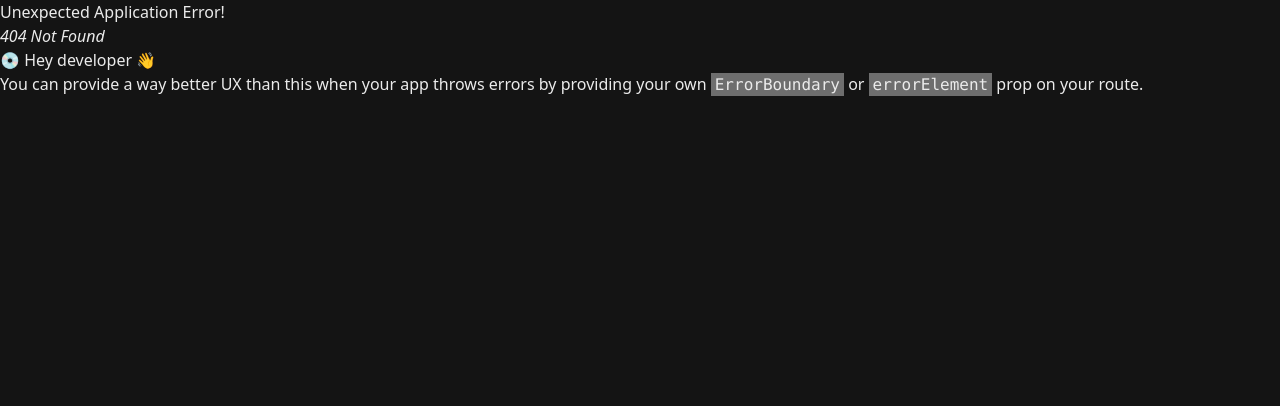
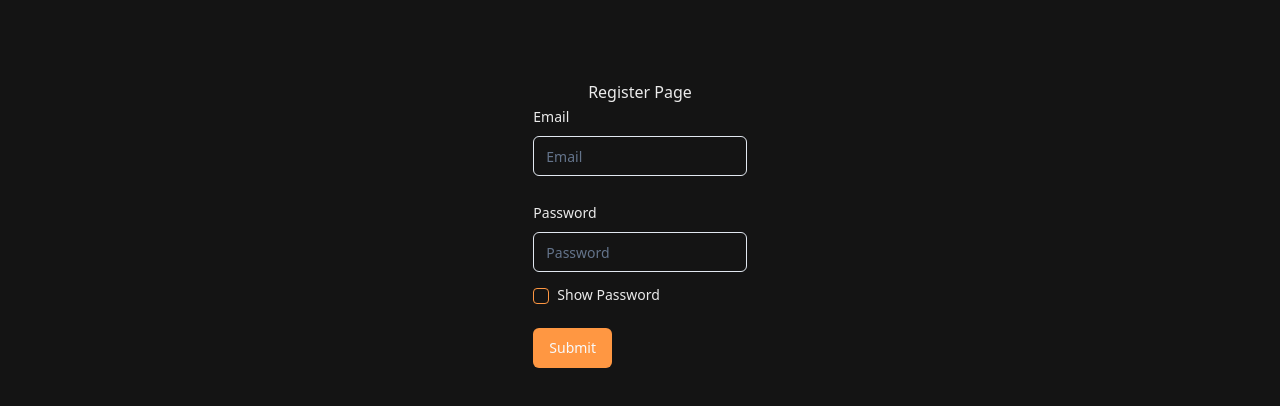
Before and after one commit to PI-Trailblazer/web_ui, a React (Vite) app: page /login in a window 1280 px wide. Before the commit this address had no page. Shown: the top 406 px of the page. Built offline with nearby package versions, Linux system fonts and the light colour scheme; no server answers.

Commit message:
TRAIL-24 feat: added login page
placeholder as endpoint

```diff
--- /dev/null
+++ b/src/pages/LoginPage/index.tsx
@@ -0,0 +1,150 @@
+import { useState } from 'react';
+import { useMutation } from '@tanstack/react-query';
+import axios from 'axios';
+import { useNavigate } from 'react-router-dom';
+
+// Firebase
+import { firebase_app, auth } from "@/services/Firebase";
+import { signInWithEmailAndPassword} from "firebase/auth";
+
+
+// Forms
+import { z } from "zod"
+import { zodResolver } from "@hookform/resolvers/zod"
+import { useForm } from "react-hook-form"
+
+// UI
+import { Button } from "@/components/ui/button";
+import {
+  Form,
+  FormControl,
+  FormField,
+  FormItem,
+  FormLabel,
+  FormMessage,
+} from "@/components/ui/form"
+import { Input } from "@/components/ui/input"
+import { Checkbox } from "@/components/ui/checkbox"
+import { Loader2 } from "lucide-react"
+
+const loginSchema = z.object({
+    email: z.string().email(),
+    password: z.string().min(6, { message: 'Password must be at least 6 characters' }),
+})
+
+export default function RegisterPage() {
+    const [showPassword, setShowPassword] = useState(false)
+    const [isLoading, setIsLoading] = useState(false)
+
+    const navigate = useNavigate();
+
+
+    const form = useForm<z.infer<typeof loginSchema>>({
+        resolver: zodResolver(loginSchema),
+        defaultValues: {
+            email: '',
+            password: '',
+        }
+    })
+
+    function onSubmit(data: z.infer<typeof loginSchema>) {
+        handleLogin(data.email, data.password)
+    }
+
+    const login = async (token: string) => {
+        return await axios.post('http://localhost:3001/api/login', {}
+        , {
+            headers: {
+                Authorization: `Bearer ${token}`
+            }
+        })
+    }
+
+    const loginMutation = useMutation({
+        mutationFn: login,
+        onSuccess: () => {
+            console.log('Success');
+        },
+        onError: (error) => {
+            console.log(error);
+        }
+    });
+
+    const handleLogin = async (email: string, password: string) => {
+        setIsLoading(true)
+        let token = ''
+        try {
+            const userCredential = await signInWithEmailAndPassword(auth, email, password);
+            console.log(userCredential);
+            // Signed in
+            const user = userCredential.user;
+            token = await user.getIdToken()
+            console.log(token);
+            console.log(user);
+        } catch (error) {
+            console.log(error);
+            setIsLoading(false)
+            return
+        }
+
+        if (token === '') {
+            setIsLoading(false)
+            return
+        }
+
+        loginMutation.mutate(token);
+
+        localStorage.setItem('token', token);
+
+        setIsLoading(false)
+        navigate('/')
+    }
+
+    return (
+        <div className='flex flex-col items-center'>
+            <h1>Register Page</h1>
+            <Form {...form}>
+                <form onSubmit={form.handleSubmit(onSubmit)} className="space-y-6 w-1/6">
+                    <FormField
+                        control={form.control}
+                        name="email"
+                        render={({ field }) => (
+                            <FormItem className='mb-6'>
+                                <FormLabel>Email</FormLabel>
+                                <FormControl>
+                                    <Input placeholder="Email" {...field} />
+                                </FormControl>
+                            <FormMessage />
+                            </FormItem>
+                        )}
+                    />
+                    <FormField
+                        control={form.control}
+                        name="password"
+                        render={({ field }) => (
+                            <FormItem>
+                                <FormLabel>Password</FormLabel>
+                                <FormControl>
+                                    <div className='flex flex-col space-y-4'>
+                                        <Input type={showPassword ? "text" : "password"} placeholder="Password" {...field} />
+                                        <div className='items-top flex space-x-2'>
+                                            <Checkbox id='showPassword' onClick={() => setShowPassword(!showPassword)}> Show Password</Checkbox>
+                                            <label
+                                              htmlFor="showPassword"
+                                              className="text-sm font-medium leading-none peer-disabled:cursor-not-allowed peer-disabled:opacity-70"
+                                            >
+                                              Show Password
+                                            </label>
+                                        </div>
+                                    </div>
+                                </FormControl>
+                                <FormMessage />
+                            </FormItem>
+                        )}
+                    />
+                    <Button disabled={isLoading} type="submit">{isLoading && <Loader2 className='mr-2 h-4 w-4 animate-spin' />} Submit</Button>
+                </form>
+            </Form>
+        </div>
+    )
+}
--- a/src/routes.tsx
+++ b/src/routes.tsx
@@ -4,6 +4,7 @@ import { lazy } from 'react';
 const LandingPage = lazy(() => import("./pages/LandingPage"));
 const ComponentsPage = lazy(() => import("./pages/ComponentsPage"));
 const RegisterPage = lazy(() => import("./pages/RegisterPage"));
+const LoginPage = lazy(() => import("./pages/LoginPage"));
 
 const routes = [
     {
@@ -24,6 +25,11 @@ const routes = [
                 path: "/register",
                 element: <RegisterPage />,
                 exact: true
+            },
+            {
+                path: "/login",
+                element: <LoginPage />,
+                exact: true
             }
         ]
     }
```
